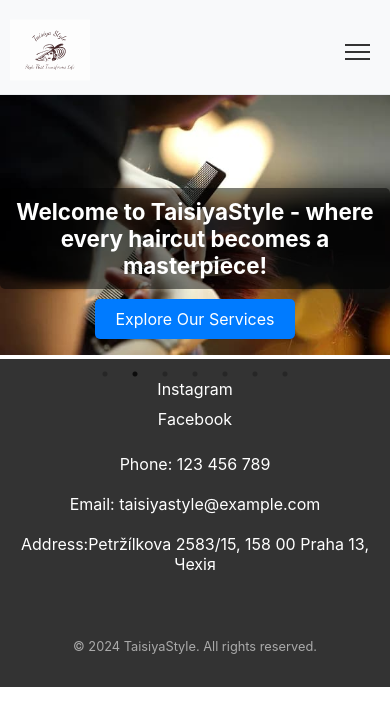
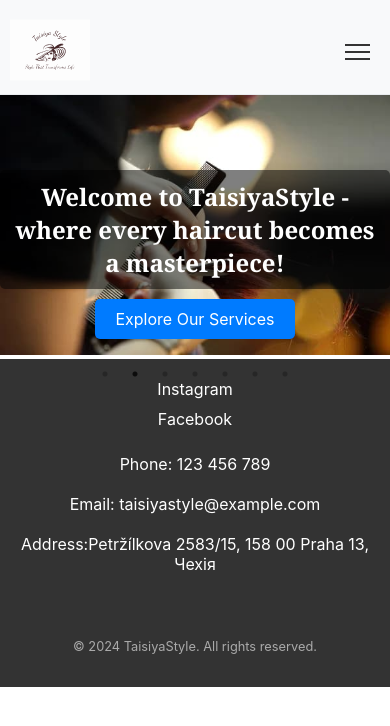
Before and after one commit to kuzmavasil74/taisiya-portfolio-frontend, a React (Create React App) app: page / in a window 390 px wide. Shown: the top 726 px of the page. Built offline with nearby package versions, Linux system fonts and the light colour scheme.

Commit message:
some_updates_font_famyle_greeting

```diff
--- a/src/components/Main/Main.module.css
+++ b/src/components/Main/Main.module.css
@@ -22,7 +22,8 @@
 }
 
 .greeting {
-  font-size: 1.4rem;
+  font-family: Georgia, 'Times New Roman', Times, serif;
+  font-size: 2.5rem;
   margin: 0;
   font-weight: bold;
   background: rgba(0, 0, 0, 0.5);
@@ -45,3 +46,8 @@
 .ctaButton:hover {
   background-color: #0056b3;
 }
+@media (max-width: 768px) {
+  .greeting {
+    font-size: 1.5rem;
+  }
+}
```
